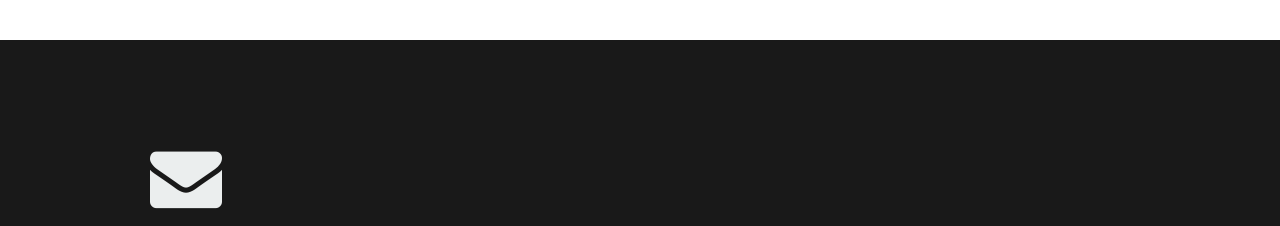
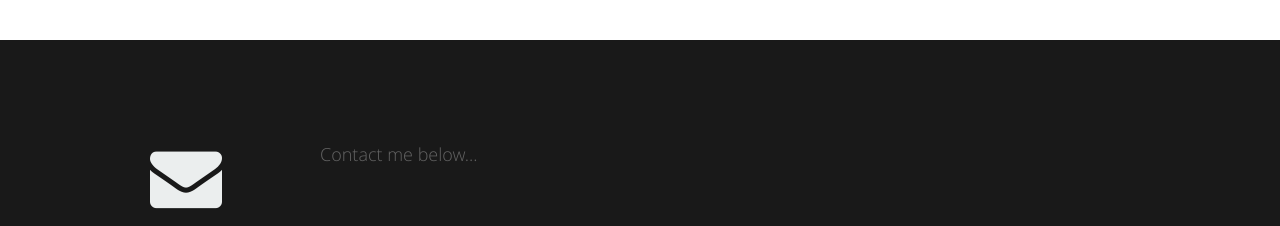
Before and after one commit to calumbradley/dev_react_calums_portfolio, a React (Create React App) app: page / in a window 1280 px wide. Shown: the part 3300-3526 px from the top of the page. Built offline with nearby package versions, Linux system fonts and the light colour scheme.

Commit message:
tweaks to contact blurb

```diff
--- a/public/resumeData.json
+++ b/public/resumeData.json
@@ -4,7 +4,7 @@
     "description": "Web development engineer skilled in React and Node JS.",
     "image": "profile_pic.jpg",
     "bio": "Experienced developer with a history of working in the financial services industry. Skilled in full-stack development and RDBMS including the management of enterprise-scale data-driven applications and ETLs using .NET.",
-    "contactmessage": "Lets stay in touch, feel free to contact me below",
+    "contactmessage": "Contact me below...",
     "email": "calum@calumbradley.com",
     "phone": "",
     "github": "https://github.com/calumbradley",
--- a/src/Components/Contact.js
+++ b/src/Components/Contact.js
@@ -11,7 +11,7 @@ class Contact extends Component {
     const state = this.props.data.address.state
     // const zip = this.props.data.address.zip
     // const phone = this.props.data.phone
-    // const message = this.props.data.contactmessage
+    const message = this.props.data.contactmessage
 
     return (
       <section id="contact">
@@ -24,7 +24,7 @@ class Contact extends Component {
             </div>
 
             <div className="ten columns">
-              <p className="lead"></p>
+              <p className="lead">{message}</p>
             </div>
           </div>
         </Fade>
@@ -94,7 +94,8 @@ class Contact extends Component {
 
               <div id="message-warning"> Error boy</div>
               <div id="message-success">
-                <i className="fa fa-check"></i>Your message has been sent, thank you!
+                <i className="fa fa-check"></i>Your message has been sent, thank
+                you!
                 <br />
               </div>
             </div>
```
